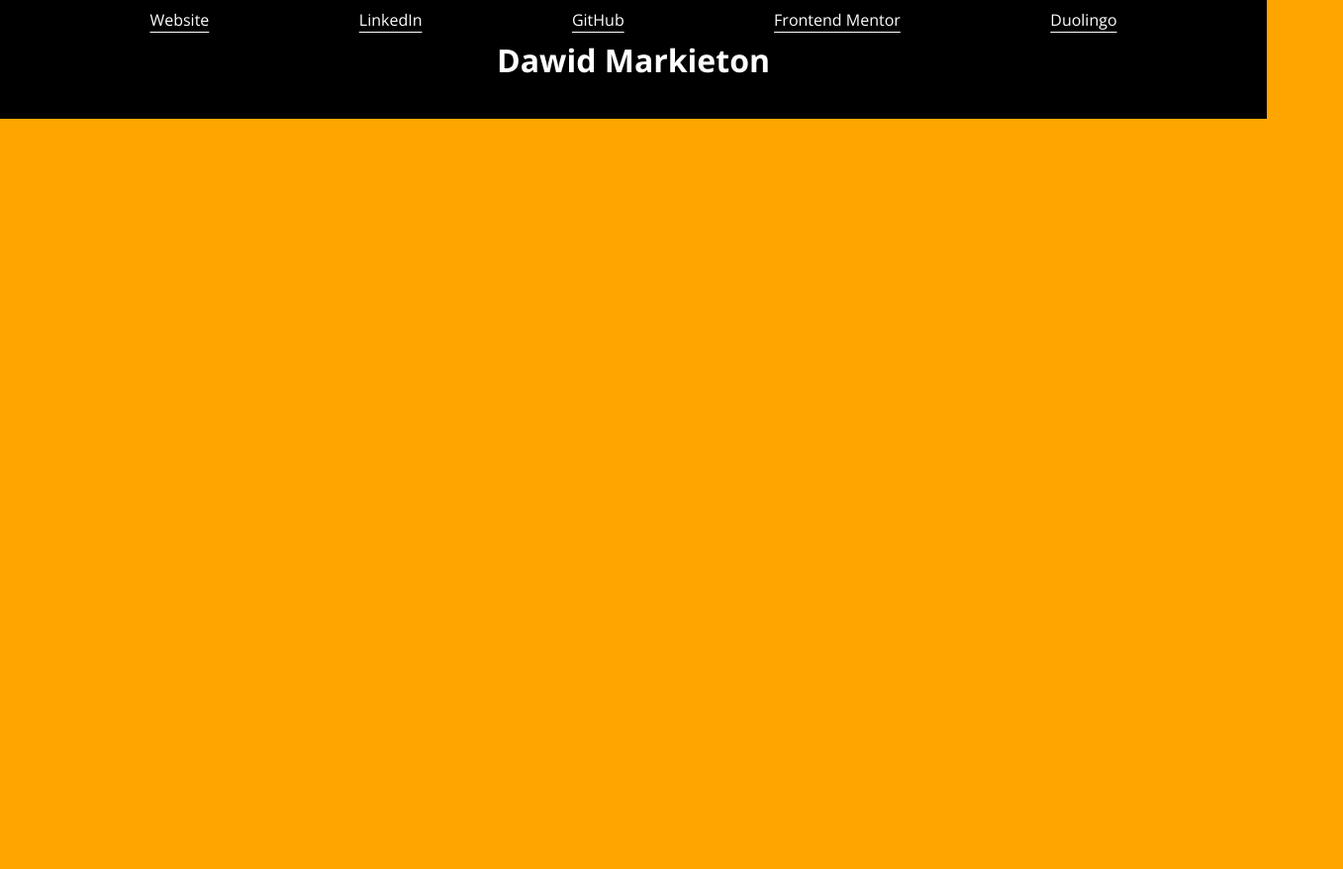
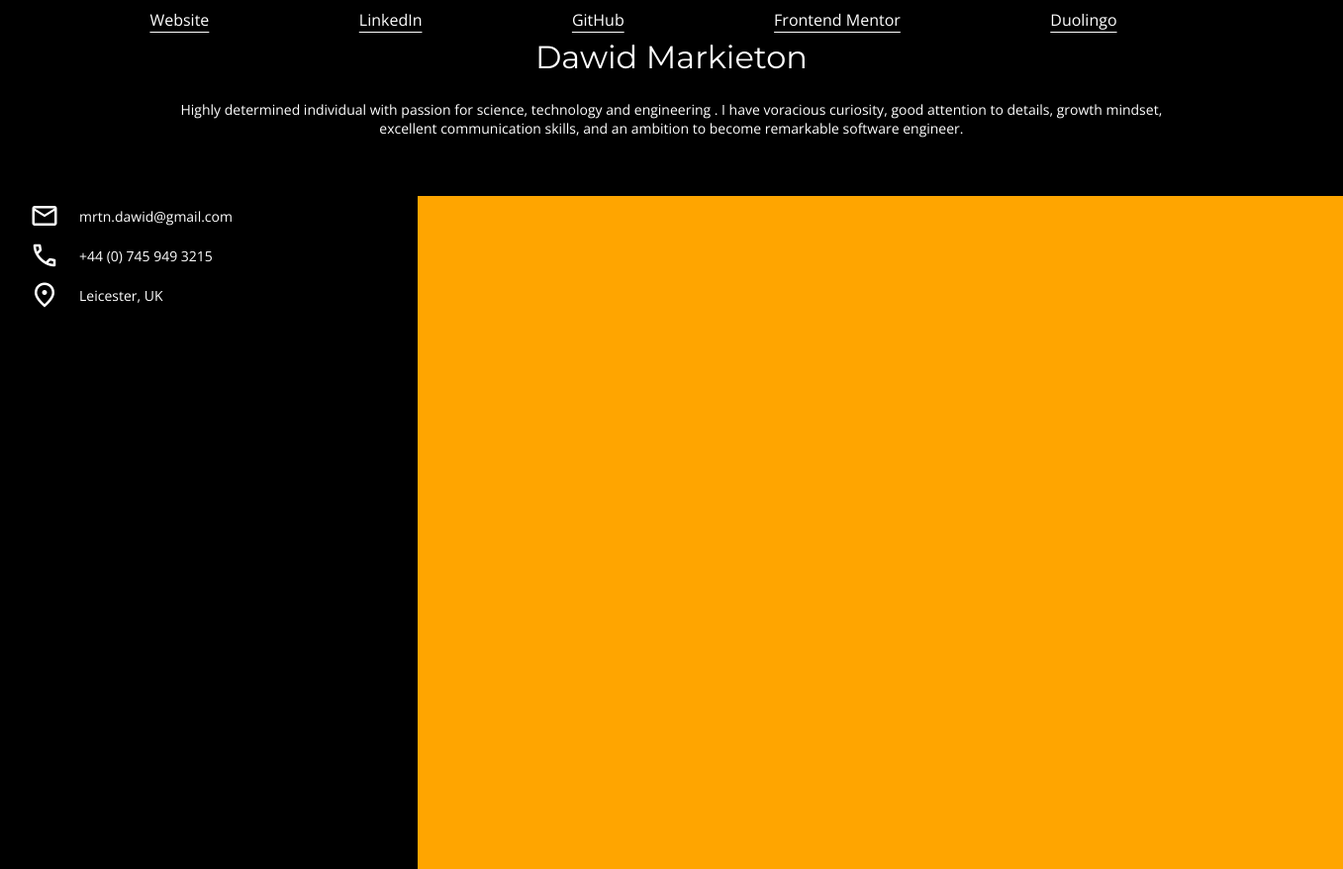
Before and after one commit to greenMakaroni/html-resume, a plain HTML site: page index.html in a window 1280 px wide. Shown: the whole page at 99% size, 1357 px wide, since content can reach past the window. Before the commit the page ends 800 px from the top, so only its background shows below. Drawn offline with nearby package versions, Linux system fonts and the light colour scheme.

Commit message:
add contact information, embedd icons using google icons cdn

```diff
--- a/index.css
+++ b/index.css
@@ -1,3 +1,14 @@
+.material-symbols-outlined {
+    font-size: 30px;
+    margin-left: 30px;
+    margin-right: 20px;
+    font-variation-settings:
+        'FILL' 0,
+        'wght' 400,
+        'GRAD' 0,
+        'opsz' 24
+}
+
 .zeroMP {
     margin: 0;
     padding: 0;
@@ -19,6 +30,8 @@ a {
 
 .banner {
     display: flex;
+    padding: 5vh 3vw 3vw 3vw;
+    flex-direction: column;
     justify-content: center;
     align-items: center;
     height: 15vh;
@@ -28,8 +41,18 @@ a {
 
 .name {
     color: white;
+    font-family: 'Montserrat', sans-serif;
+    font-weight: 400;
+}
+
+.statement {
+    padding: 10px;
+    color: white;
+    width: 80%;
     font-family: 'Open Sans', sans-serif;
-    font-weight: 700;
+    font-size: 14px;
+    font-weight: 400;
+    text-align: center;
 }
 
 .linksHeader {
@@ -41,3 +64,21 @@ a {
     justify-content: space-evenly;
     align-items: center;
 }
+
+.leftCol {
+    width: 33vw;
+    height: 85vh;
+    background-color: black;
+}
+
+.contact-item {
+    font-family: 'Open Sans', sans-serif;
+    font-size: 14px;
+    font-weight: 400;
+    padding-bottom: 5px;
+    padding-top: 5px;
+    color: white;
+    display: flex;
+    align-items: center;
+    justify-content: start;
+}
--- a/index.html
+++ b/index.html
@@ -2,10 +2,16 @@
 <html lang="en">
 
 <head>
+    <!-- Google icons -->
+    <link rel="stylesheet"
+        href="https://fonts.googleapis.com/css2?family=Material+Symbols+Outlined:opsz,wght,FILL,GRAD@20..48,100..700,0..1,-50..200" />
+
     <!-- Google fonts -->
     <link rel="preconnect" href="https://fonts.googleapis.com">
     <link rel="preconnect" href="https://fonts.gstatic.com" crossorigin>
-    <link href="https://fonts.googleapis.com/css2?family=Open+Sans:wght@400;700&display=swap" rel="stylesheet">
+    <link href="https://fonts.googleapis.com/css2?family=Montserrat&family=Open+Sans:wght@400;700&display=swap"
+        rel="stylesheet">
+
 
     <link rel="stylesheet" href="index.css">
     <meta charset="UTF-8">
@@ -25,6 +31,33 @@
         <h1 class="name zeroMP">
             Dawid Markieton
         </h1>
+        <p class="statement">
+            Highly determined individual with passion for science, technology and engineering . I have
+            voracious
+            curiosity, good attention to details, growth mindset, excellent communication skills, and an ambition to
+            become remarkable
+            software engineer.
+        </p>
+    </div>
+    <div class="leftCol zeroMP">
+        <p class="contact-item zeroMP">
+            <span class="material-symbols-outlined">
+                mail
+            </span>
+            mrtn.dawid@gmail.com
+        </p>
+        <p class="contact-item zeroMP">
+            <span class="material-symbols-outlined">
+                phone
+            </span>
+            +44 (0) 745 949 3215
+        </p>
+        <p class="contact-item zeroMP">
+            <span class="material-symbols-outlined">
+                location_on
+            </span>
+            Leicester, UK
+        </p>
     </div>
 </body>
 
```
